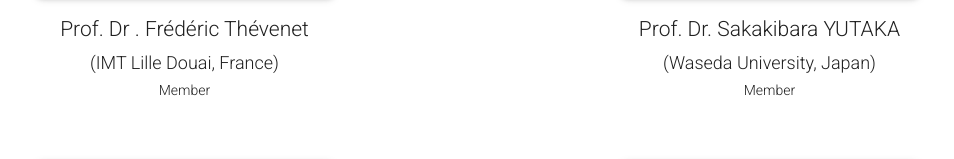
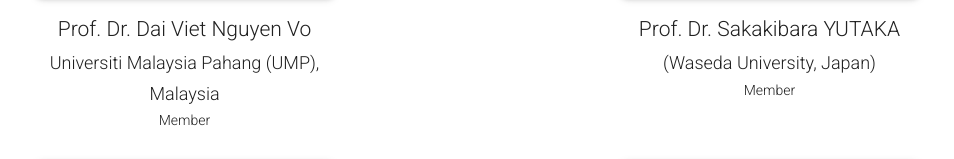
Before and after one commit to CayBap/CayBap.github.io, a plain HTML site: page committee.html in a window 1280 px wide. Shown: the part 4111-4270 px from the top of the page, without its empty margins (163-1117 px from the left). Drawn offline with Linux system fonts and the light colour scheme; some packages are replaced by stand-ins of ours.

Commit message:
update bank

```diff
--- a/committee.html
+++ b/committee.html
@@ -299,9 +299,9 @@
                             <div class="img">
                                 <img src="./img/com/thevenet.png" alt="" width="100%" height="80%">
                                 <div class="namejob">
-                                    <p style="font-size: 21px">Prof. Dr . Frédéric Thévenet
+                                    <p style="font-size: 21px">Prof. Dr. Dai Viet Nguyen Vo
                                     </p>
-                                    <p style="font-size: 18px"> (IMT Lille Douai, France)
+                                    <p style="font-size: 18px"> Universiti Malaysia Pahang (UMP), Malaysia
                                     </p>
                                     <p>Member</p>
                                 </div>
```
Also changed, not shown: register.html (+1 -1 lines), img/com/thevenet.png.
